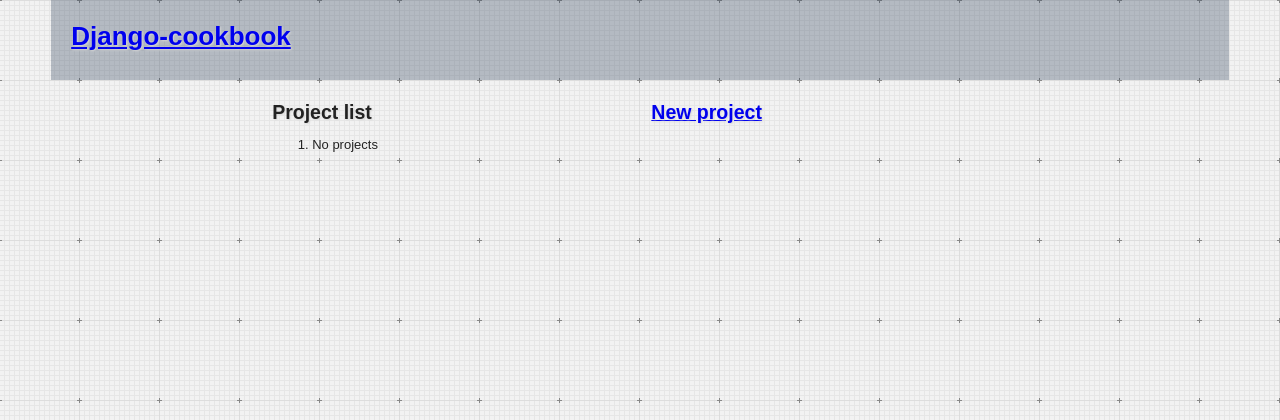
After one commit to summerisgone/django-cookbook, a Django app: template cookbook/core/templates/core/frontpage.html in a window 1280 px wide. The commit adds this page. Shown: the top 420 px of the page. Run offline with Django 3.2, Linux system fonts and the light colour scheme; the template is opened without the code that fills it, so the values that code supplies are empty; some libraries are stand-ins or nearby versions.

Commit message:
Added frontpage with projects list

```diff
--- a/cookbook/core/models.py
+++ b/cookbook/core/models.py
@@ -76,7 +76,7 @@ class Project(Configurable):
         return u'Project %s' % self.name
 
 
-class Requirement(Configurable):
+class Requirement(models.Model):
 
     requires = models.CharField('Depends on these packages', max_length=255)
     recommends = models.CharField('Recommends these packages', max_length=255)
@@ -84,8 +84,9 @@ class Requirement(Configurable):
     suggests = models.CharField('Suggests to use these packages', max_length=255)
 
 
-class Recipe(models.Model):
+class Recipe(Configurable):
 
+    author = models.ForeignKey('auth.User')
     project = models.ForeignKey(Project, related_name='recipes')
     # TODO: Insert choices fetch into constructor
     provided_package = models.CharField('Provided package', max_length=100,
--- a/cookbook/core/templates/base.html
+++ b/cookbook/core/templates/base.html
@@ -21,7 +21,9 @@
 
 <div id="container" class="wrapper">
 	<div class="container_12 "><header>
-    {% block header %}{% endblock header %}
+    {% block header %}
+        <a href="/" ><h1>Django-cookbook</h1></a>
+    {% endblock header %}
 	</header></div>
 
     <div class="container_12 ">
--- a/cookbook/core/templates/core/build.html
+++ b/cookbook/core/templates/core/build.html
@@ -1,7 +1,5 @@
 {% extends "base.html" %}
 {% load crispy_forms_tags %}
-
-{% block header %}<h1>Django</h1>{% endblock header %}
 
 {% block content %}
     <div class="grid_4 prefix_2">
--- a/cookbook/core/templates/core/build_success.html
+++ b/cookbook/core/templates/core/build_success.html
@@ -1,7 +1,5 @@
 {% extends "base.html" %}
 {% load crispy_forms_tags %}
-
-{% block header %}<h1>Django</h1>{% endblock header %}
 
 {% block content %}
     <div class="grid_4 prefix_2">
--- /dev/null
+++ b/cookbook/core/templates/core/frontpage.html
@@ -0,0 +1,19 @@
+{% extends "base.html" %}
+
+{% block content %}
+<div class="grid_4 prefix_2">
+    <h2>Project list</h2>
+    <ol>
+    {% for project in projects %}
+        <li>{{ project }} <a href="{% url build_project project.pk %}">build</a></li>
+    {% empty %}
+        <li>No projects</li>
+    {% endfor %}
+    </ol>
+
+</div>
+<div class="grid_4">
+    <a href="{% url new_project %}"><h2>New project</h2></a>
+</div>
+
+{% endblock content %}
--- a/cookbook/core/templates/core/project_form.html
+++ b/cookbook/core/templates/core/project_form.html
@@ -1,7 +1,5 @@
 {% extends "base.html" %}
 {% load crispy_forms_tags %}
-
-{% block header %}<h1>Django</h1>{% endblock header %}
 
 {% block content %}
     <div class="grid_4 prefix_2">
```
Also changed, not shown: cookbook/core/urls.py (+4 -5 lines), cookbook/core/views.py (+8 -0 lines).
